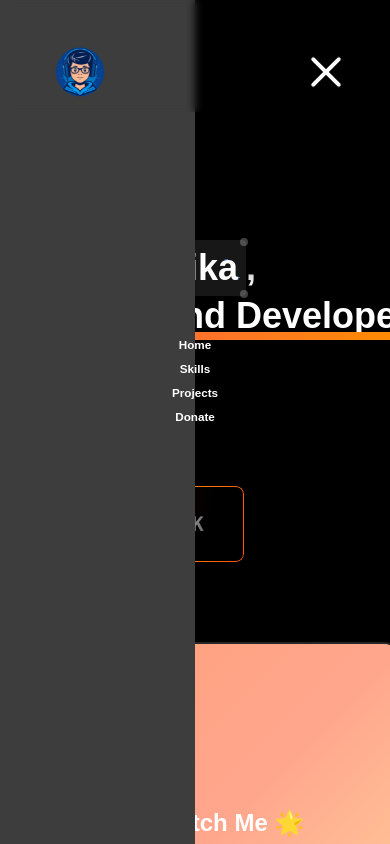
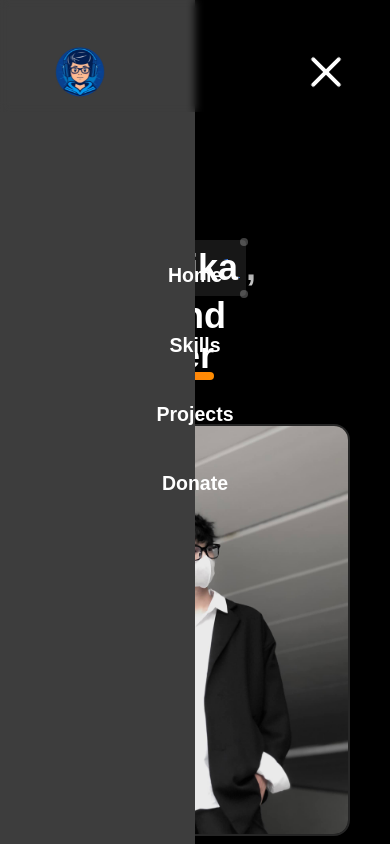
Before and after one commit to lowkeyboiz1/portfolio-khangdev, a Next.js app: page / in a window 390 px wide. Both pictures are taken after a click on the button "Open menu". Shown: the top 844 px of the page. Built offline with nearby package versions, Linux system fonts and the light colour scheme.

Commit message:
hover link menu

```diff
--- a/src/app/globals.css
+++ b/src/app/globals.css
@@ -89,10 +89,6 @@ body {
   text-fill-color: transparent; /* Fallback */
 }
 
-html {
-  scroll-behavior: smooth;
-}
-
 html *::-webkit-scrollbar {
   width: 8px;
   height: 8px;
--- a/src/app/page.tsx
+++ b/src/app/page.tsx
@@ -53,7 +53,6 @@ export default function Home() {
     return () => window.removeEventListener('resize', updateDimensions)
   }, [])
 
-  console.log({ dimensions })
   return (
     <div className={`flex flex-col gap-10 bg-black text-white ${isCursorVisible ? 'cursor-none' : 'cursor-default'} `}>
       <Menu />
--- a/src/components/AnimatedMenuToggle/animated-menu-toggle.tsx
+++ b/src/components/AnimatedMenuToggle/animated-menu-toggle.tsx
@@ -3,9 +3,11 @@
 import { useEffect, useRef, useState } from 'react'
 import { motion } from 'framer-motion'
 import { useMenuStore } from '@/store/useMenuStore'
+import { useCursorStore } from '@/store/useCursorStore'
 
 const AnimatedMenuToggle = () => {
   const { isMenuOpen, toggleMenu } = useMenuStore()
+  const { toggleCursor } = useCursorStore()
   const buttonRef = useRef<HTMLButtonElement>(null)
   const timeoutRef = useRef<NodeJS.Timeout | null>(null)
   const [buttonHeight, setButtonHeight] = useState<number>(48)
@@ -51,6 +53,10 @@ const AnimatedMenuToggle = () => {
     setIsClickable(false)
     toggleMenu(!isMenuOpen)
 
+    if (isMenuOpen) {
+      toggleCursor(false)
+    }
+
     if (timeoutRef.current) {
       clearTimeout(timeoutRef.current)
     }
--- a/src/components/Hero/Hero.tsx
+++ b/src/components/Hero/Hero.tsx
@@ -79,9 +79,9 @@ const Hero = () => {
     })
   }
   return (
-    <div id='home' className='grid gap-10 space-y-10 py-10 page lg:grid-cols-3 2xl:py-44' onMouseOver={handleMouseOver} onMouseLeave={handleMouseLeave}>
+    <div id='home' className='grid justify-center gap-10 space-y-10 py-10 page lg:grid-cols-3 lg:justify-start 2xl:py-44' onMouseOver={handleMouseOver} onMouseLeave={handleMouseLeave}>
       <motion.div initial={{ opacity: 0, x: -100 }} animate={{ opacity: 1, x: 0 }} transition={{ duration: 0.4 }} className='col-span-2 space-y-6'>
-        <h1 className='relative z-20 mt-6 max-w-7xl bg-gradient-to-b from-neutral-800 via-neutral-700 to-neutral-700 bg-clip-text py-6 text-4xl font-semibold text-transparent dark:from-neutral-800 dark:via-white dark:to-white md:text-4xl lg:text-6xl'>
+        <h1 className='3xl:7xl relative z-20 mt-6 max-w-7xl bg-gradient-to-b from-neutral-800 via-neutral-700 to-neutral-700 bg-clip-text py-6 text-4xl font-semibold text-transparent dark:from-neutral-800 dark:via-white dark:to-white md:text-4xl lg:text-5xl xl:text-6xl'>
           Hi, I&apos;m <Cover>Vika</Cover>, <br />a{' '}
           <span className='relative'>
             <span className='text-white'>Frontend Developer</span>
@@ -93,6 +93,19 @@ const Hero = () => {
             />
           </span>
         </h1>
+        <motion.div
+          ref={containerRef}
+          className='relative w-full'
+          initial={{ opacity: 0, x: -100, scale: 0.5, rotate: -45 }}
+          animate={{ opacity: 1, x: 0, scale: 1, rotate: 0 }}
+          transition={{ duration: 0.4 }}
+        >
+          <div className='flex w-full items-center justify-center overflow-hidden rounded-2xl border-2 lg:hidden'>
+            <div className='size-full'>
+              <Image src='/hero.jpg' alt='hero' width={360} height={360} className='size-full object-cover' />
+            </div>
+          </div>
+        </motion.div>
         <div className='flex items-center gap-5'>
           {socialLinks.map((link) => (
             <MagneticWrapper key={link.name}>
@@ -119,7 +132,7 @@ const Hero = () => {
           width={360}
           height={360}
           minScratchPercentage={70}
-          className='flex w-full items-center justify-center overflow-hidden rounded-2xl border-2'
+          className='hidden w-full items-center justify-center overflow-hidden rounded-2xl border-2 lg:flex'
           onComplete={handleComplete}
           gradientColors={['#FFA07A', '#FFA68D', '#FFD39B']}
         >
--- a/src/components/Menu/Menu.tsx
+++ b/src/components/Menu/Menu.tsx
@@ -26,7 +26,7 @@ export default function Menu() {
   return (
     <motion.div
       style={{ display: isMenuOpen ? 'flex' : 'none' }}
-      className='fixed z-[110] flex h-[90vh] w-full flex-col items-center justify-center'
+      className='fixed z-[110] flex h-[90vh] w-full flex-col items-center justify-center gap-10'
       variants={anim}
       initial='initial'
       animate={isMenuOpen ? 'open' : 'closed'}
@@ -39,10 +39,48 @@ export default function Menu() {
             animate={{ opacity: 1, y: 0 }}
             transition={{ duration: 0.3, delay: index * 0.1 }}
             exit={{ opacity: 0, y: -100 }}
+            className='relative'
+            style={{
+              cursor: 'pointer'
+            }}
           >
-            <Link className='m-2 text-[3vw] font-bold' href={item.href}>
-              {item.label}
-            </Link>
+            <motion.div animate='initial' whileHover='hover' className='cursor-pointer'>
+              <Link className='text-[5vw] font-bold 2xl:text-[3vw]' href={item.href}>
+                <motion.span className='inline-flex'>
+                  {item.label.split('').map((letter, i) => (
+                    <motion.span
+                      key={i}
+                      variants={{
+                        initial: {
+                          y: 0,
+                          rotate: 0,
+                          color: '#fff',
+                          transition: {
+                            duration: 0.3,
+                            ease: 'easeOut',
+                            type: 'tween'
+                          }
+                        },
+                        hover: {
+                          y: [-2, 2, -2, 0], // Smooth bounce
+                          rotate: [0, 5, -5, 0],
+                          color: '#ff6347',
+                          transition: {
+                            duration: 0.3,
+                            ease: 'easeInOut',
+                            delay: i * 0.05,
+                            type: 'tween'
+                          }
+                        }
+                      }}
+                      className='inline-block'
+                    >
+                      {letter}
+                    </motion.span>
+                  ))}
+                </motion.span>
+              </Link>
+            </motion.div>
           </motion.div>
         </AnimatePresence>
       ))}
--- a/src/components/MySkills/MySkills.tsx
+++ b/src/components/MySkills/MySkills.tsx
@@ -19,8 +19,13 @@ import ZustandIcon from '@/assets/libbrariesAndFrameworks/zustand.svg'
 import MongoIcon from '@/assets/db/mongodb.svg'
 import { AnimatedTooltip } from '@/components/AnimatedTooltip'
 
+type TSkillItem = {
+  id: number
+  name: string
+  image: React.ReactNode
+}
 const MySkills = () => {
-  const langsAndTools = [
+  const langsAndTools: TSkillItem[] = [
     { id: 1, name: 'HTML', image: HtmlIcon },
     { id: 2, name: 'CSS', image: CssIcon },
     { id: 3, name: 'JavaScript', image: JavascriptIcon },
@@ -58,19 +63,34 @@ const MySkills = () => {
   )
 }
 
-const SkillCard = ({ title, items }: { title: string; items: any[] }) => {
+interface SkillCardProps {
+  title: string
+  items: TSkillItem[]
+}
+
+const SkillCard = ({ title, items }: SkillCardProps) => {
   return (
     <div className='space-y-6'>
       <p className='text-lg font-medium tracking-widest'>{title}</p>
       <div className='flex flex-wrap gap-10'>
-        {items.map((item) => (
-          <motion.div key={item.name} className='h-14'>
-            <AnimatedTooltip item={item} />
-          </motion.div>
-        ))}
+        {items.map((item) => {
+          return <Skill key={item.id} item={item} />
+        })}
       </div>
     </div>
   )
 }
 
+interface SkillProps {
+  item: TSkillItem
+}
+
+const Skill = ({ item }: SkillProps) => {
+  return (
+    <motion.div initial={{ opacity: 0, y: 40 }} whileInView={{ opacity: 1, y: 0 }} transition={{ duration: 0.2, delay: (item.id / 100) * 3 }} viewport={{ once: true }} className='h-14'>
+      <AnimatedTooltip item={item as any} />
+    </motion.div>
+  )
+}
+
 export default MySkills
--- a/src/components/ui/text-reveal.tsx
+++ b/src/components/ui/text-reveal.tsx
@@ -16,11 +16,12 @@ export const TextRevealByWord: FC<TextRevealByWordProps> = ({ text, className })
   const { scrollYProgress } = useScroll({
     target: targetRef
   })
+
   const words = text.split(' ')
 
   return (
     <div ref={targetRef} className={cn('relative z-0 h-[150vh]', className)}>
-      <div className={'sticky top-0 mx-auto flex h-[50%] max-w-4xl items-center bg-transparent'}>
+      <div className={'sticky top-20 mx-auto flex h-[50%] max-w-4xl items-center bg-transparent'}>
         <p ref={targetRef} className={'flex flex-wrap items-center justify-center p-5 text-4xl font-bold text-black/20 dark:text-white/20 md:text-5xl lg:text-6xl xl:text-7xl'}>
           {words.map((word, i) => {
             const start = i / words.length
```
